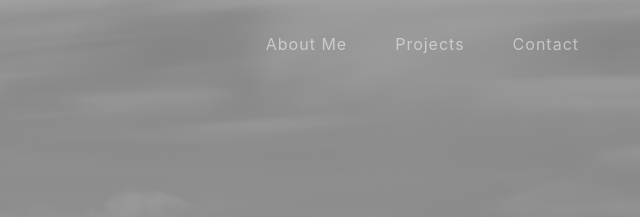
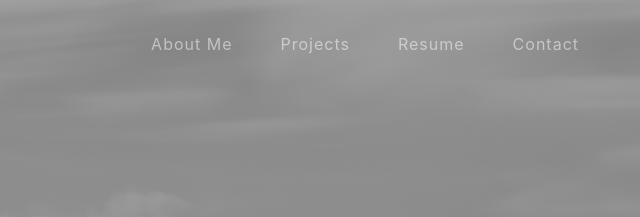
Before and after one commit to MHRiday/MHRiday.github.io, a website with bundled scripts: page index.html in a window 1280 px wide. Shown: the top 217 px of the page, 592-1232 px from the left. Built offline with nearby package versions, Linux system fonts and the light colour scheme.

Commit message:
Page updated

```diff
--- a/index.html
+++ b/index.html
@@ -40,6 +40,9 @@
           </li>
           <li class="nav-item">
             <a class="nav-link js-scroll-trigger" href="#projects">Projects</a>
+          </li>
+          <li class="nav-item">
+            <a class="nav-link js-scroll-trigger" href="resume.pdf">Resume</a>
           </li>
           <li class="nav-item">
             <a class="nav-link js-scroll-trigger" href="#contact">Contact</a>
@@ -113,7 +116,7 @@
       </div>
 
       <!-- Project Two Row -->
-      <div class="row justify-content-center no-gutters">
+      <!--div class="row justify-content-center no-gutters">
         <div class="col-lg-6">
           <img class="img-fluid" src="img/demo-image-02.jpg" alt="">
         </div>
@@ -128,7 +131,7 @@
             </div>
           </div>
         </div>
-      </div>
+      </div-->
 
     </div>
   </section>
```
